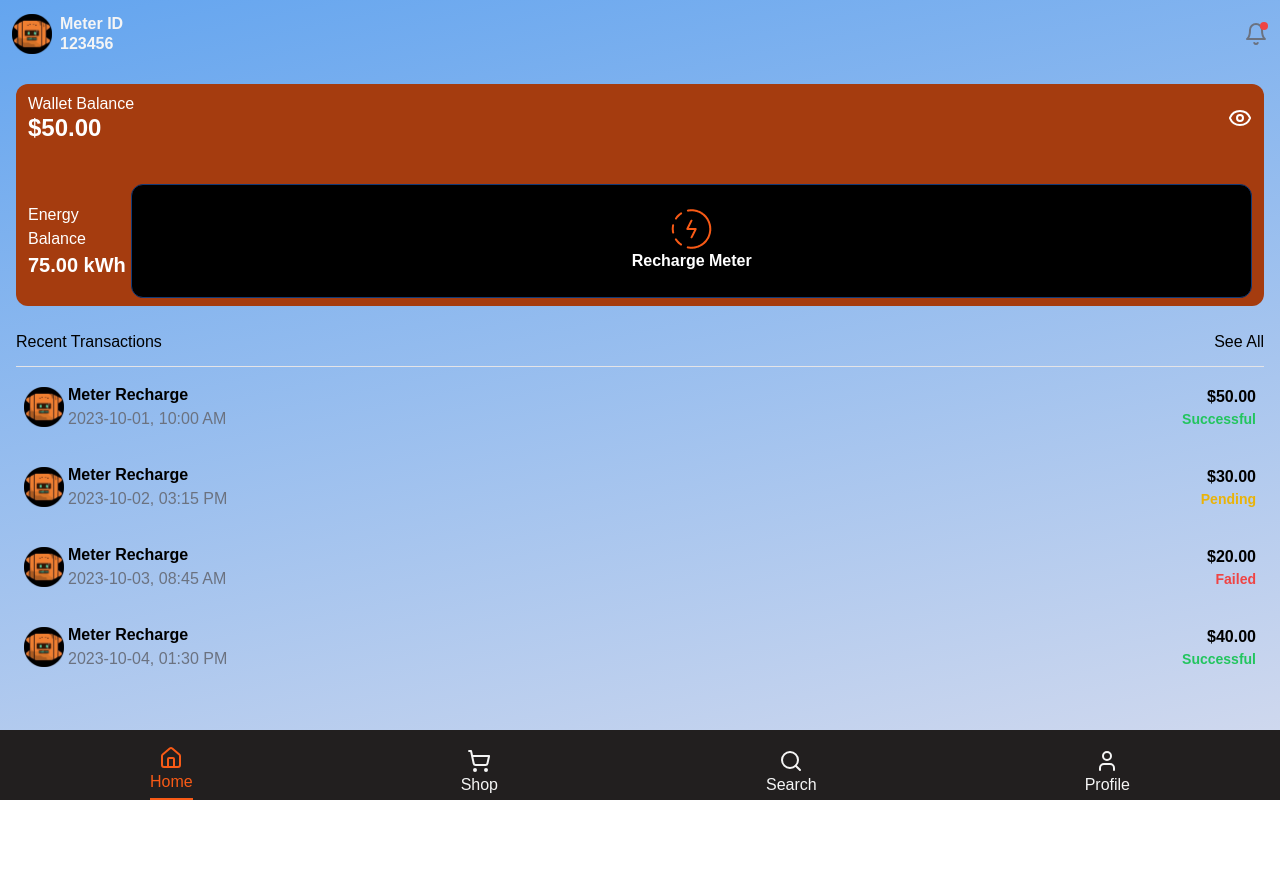
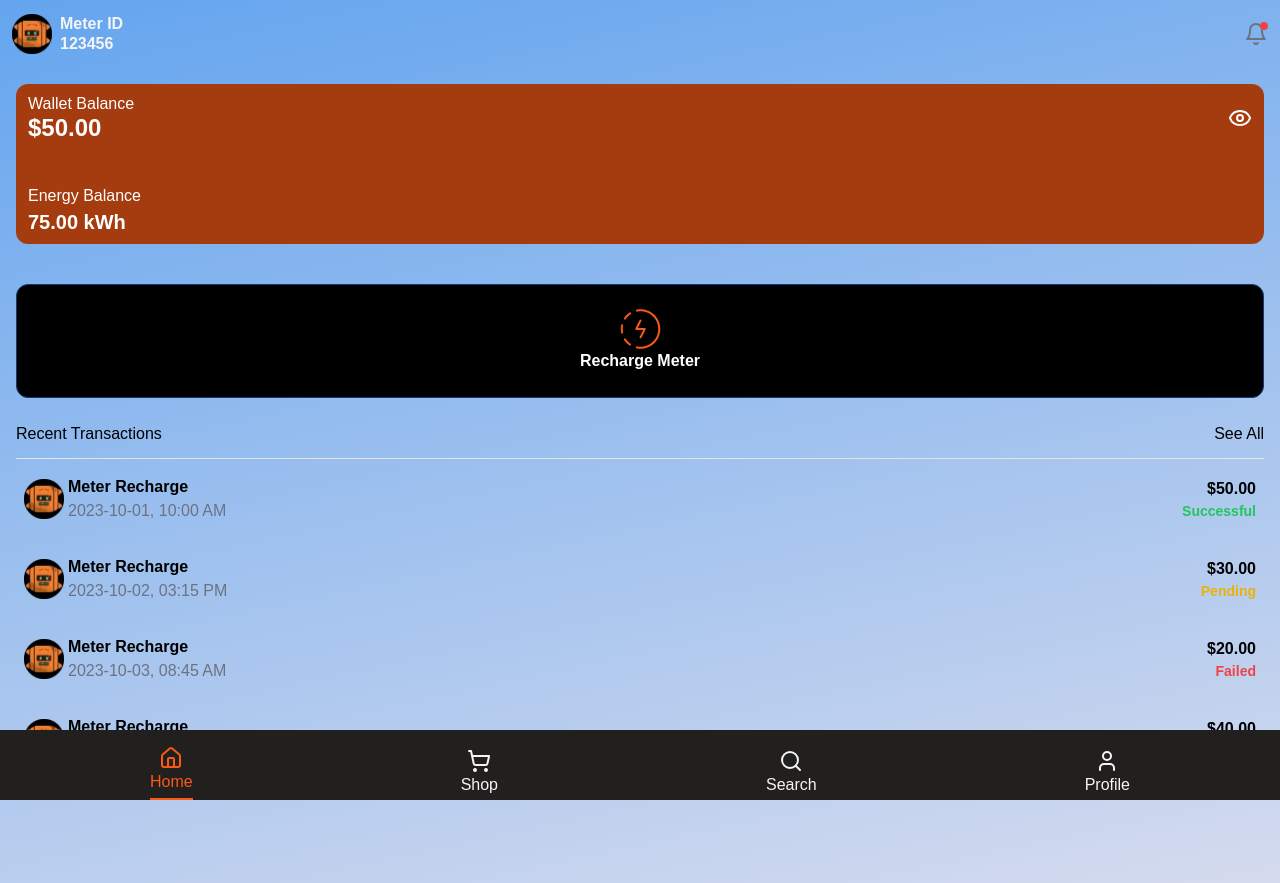
Before and after one commit to IDEA-godwin/payer-dapp, a Next.js app in the folder packages/react-app/: page /dashboard in a window 1280 px wide. Before the commit the page ends 800 px from the top, so only its background shows below. Built offline with nearby package versions, Linux system fonts and the light colour scheme; a web font is replaced by a local one; what @rainbow-me/rainbowkit, wagmi would draw is missing.

Commit message:
fix color styles

```diff
--- a/packages/react-app/components/tabs/HomeTab.tsx
+++ b/packages/react-app/components/tabs/HomeTab.tsx
@@ -240,22 +240,21 @@
                   {isHidden ? "****" : balances[2].amount}
                 </p>
               </div>
-              <button
-                className="w-full py-6 cursor-pointer text-white bg-black border-[#123A77] border-[1px] rounded-xl flex flex-col items-center justify-between"
-                onClick={toggleRechargeMeter}
-              >
-                <img src="images/recharge.png" alt="recharge" />
-                <p>Recharge Meter</p>
-              </button>
             </div>
           </>
         )}
       </div>
 
       {/* Recharge Meter Button */}
-      {/* <div className="w-full mt-10">
-
-      </div> */}
+      <div className="w-full mt-10">
+        <button
+          className="w-full py-6 cursor-pointer text-white bg-black border-[#123A77] border-[1px] rounded-xl flex flex-col items-center justify-between"
+          onClick={toggleRechargeMeter}
+        >
+          <img src="images/recharge.png" alt="recharge" />
+          <p>Recharge Meter</p>
+        </button>
+      </div>
 
       {/* Recent Transactions */}
       <div className="w-full mt-6">
```
